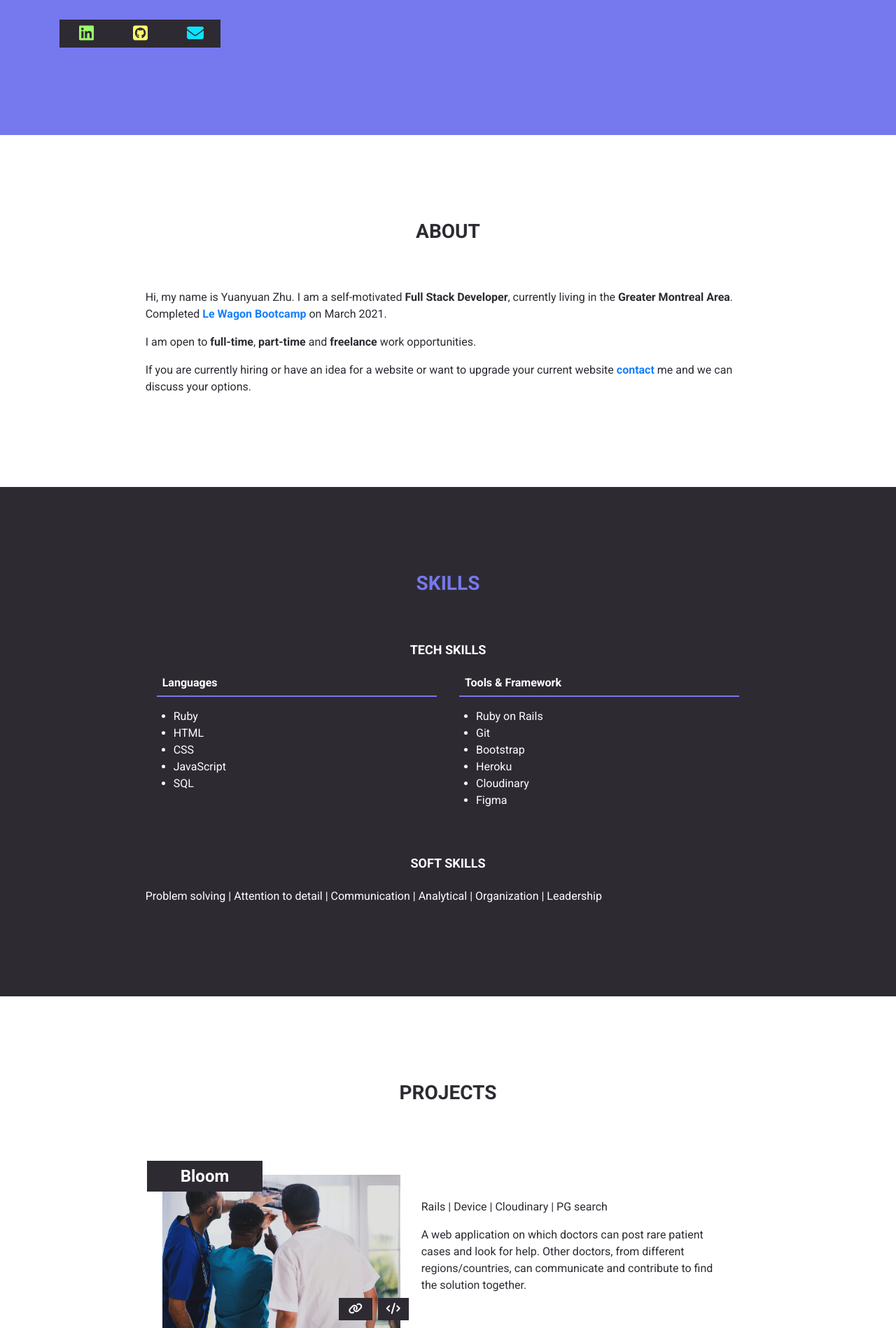
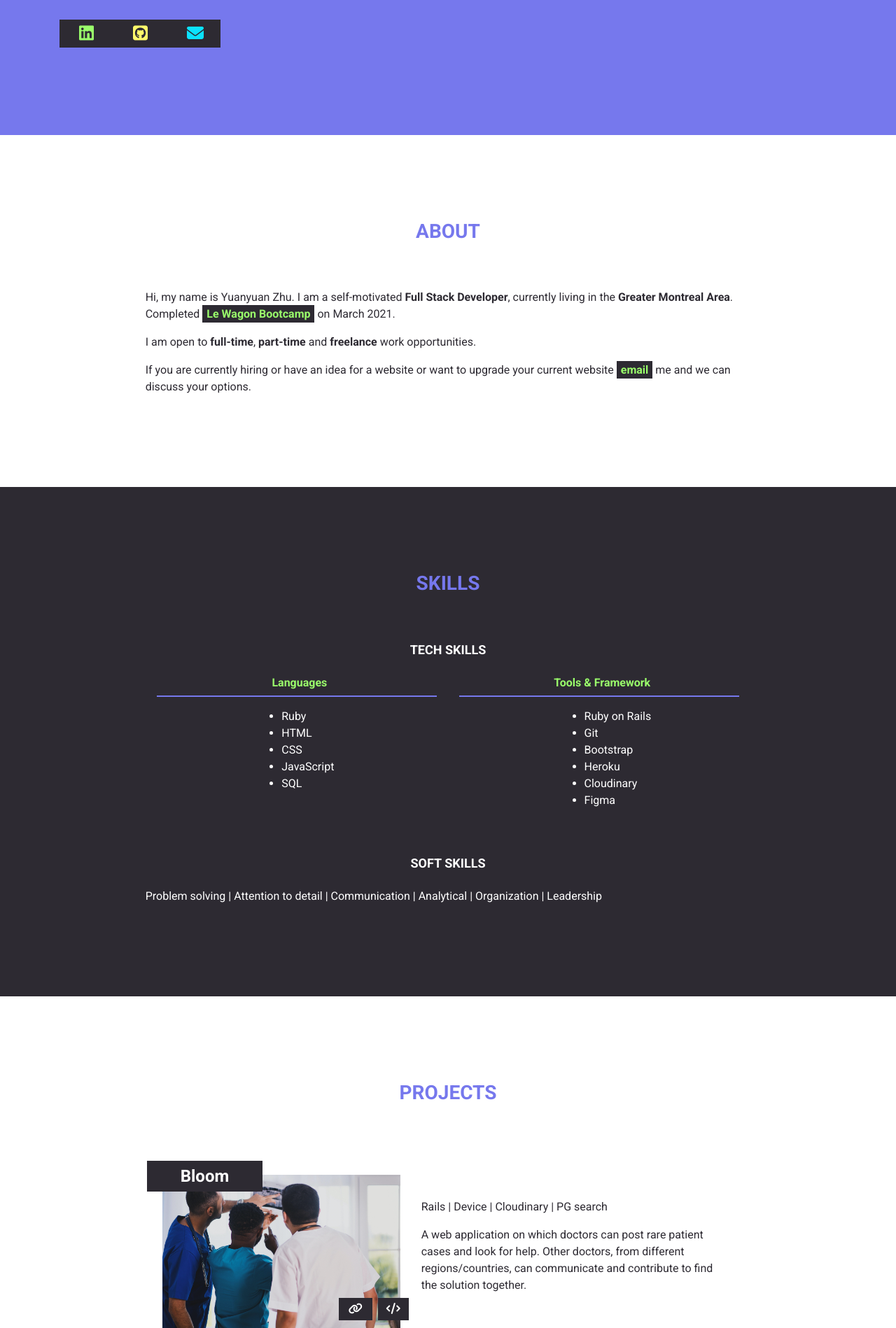
Before and after one commit to vivien-z/my-portfolio-zhu, a Rails app: page / in a window 1280 px wide. Shown: the part 479-2377 px from the top of the page at 70% size. Run offline with Rails 7, Linux system fonts and the light colour scheme; style sheets or scripts are compiled from the project's sources; some libraries are stand-ins or nearby versions.

Commit message:
update subtitle to main color, small subtitle to green

```diff
--- a/app/assets/stylesheets/components/_text.scss
+++ b/app/assets/stylesheets/components/_text.scss
@@ -1,6 +1,7 @@
 .text-subtitle {
   font-weight: 700;
   font-family: $my-font;
+  color: $m-color;
   text-align: center;
 }
 
@@ -17,9 +18,6 @@
 }
 
 .text-t-line {
-  border-bottom: 2px solid $m-color;
   font-weight: bold;
+  color: $m-green;
 }
-.text-containt {
-
-}
--- a/app/assets/stylesheets/pages/_home.scss
+++ b/app/assets/stylesheets/pages/_home.scss
@@ -31,17 +31,30 @@
   width: 70%;
 }
 
-// .skill {
-//   .skill-type {
-//     margin: 0 auto 16px;
-//   }
-// }
+.about a {
+  color: $m-green;
+  background: $m-black;
+  transition: 0.25s ease-in-out;
+  padding: 3px 6px;
+  &:hover {
+    color: white;
+    text-decoration: none;
+  }
+}
 
 .skill-list {
   display: flex;
   justify-content: center;
+  // border-bottom: 2px solid $m-color;
   div {
     width: 100%;
+  }
+  ul {
+    padding-left: 45%;
+  }
+  .text-t-line {
+    border-bottom: 2px solid $m-color;
+    text-align: center;
   }
 }
 
--- a/app/views/shared/_about.html.erb
+++ b/app/views/shared/_about.html.erb
@@ -3,6 +3,6 @@
     <h3 class="text-subtitle">ABOUT</h3>
     <p>Hi, my name is Yuanyuan Zhu. I am a self-motivated <strong>Full Stack Developer</strong>, currently living in the <strong>Greater Montreal Area</strong>. Completed <strong><a href="https://www.lewagon.com/montreal" target="_blank">Le Wagon Bootcamp</a></strong> on March 2021.</p>
     <p> I am open to <strong>full-time</strong>, <strong>part-time</strong> and <strong>freelance</strong> work opportunities. </p>
-    <p>If you are currently hiring or have an idea for a website or want to upgrade your current website <strong><a href="mailto:yuanyuanzhu000@gmail.com" target="_blank">contact</a></strong> me and we can discuss your options.</p>
+    <p>If you are currently hiring or have an idea for a website or want to upgrade your current website <strong><a href="mailto:yuanyuanzhu000@gmail.com" target="_blank">email</a></strong> me and we can discuss your options.</p>
   </div>
 </div>
--- a/app/views/shared/_skill.html.erb
+++ b/app/views/shared/_skill.html.erb
@@ -4,7 +4,7 @@
 
     <div class="flex-column">
 
-      <div class="skill-l skill-type">
+      <div class="skill-l">
         <p class="text-t-s">TECH SKILLS</p>
         <div class="skill-list">
           <div>
@@ -31,7 +31,7 @@
         </div>
       </div>
 
-      <div class="skill-r skill-type">
+      <div class="skill-r">
         <p class="text-t-s mt-5">SOFT SKILLS</p>
         <p>Problem solving | Attention to detail | Communication | Analytical | Organization | Leadership</p>
       </div>
```
